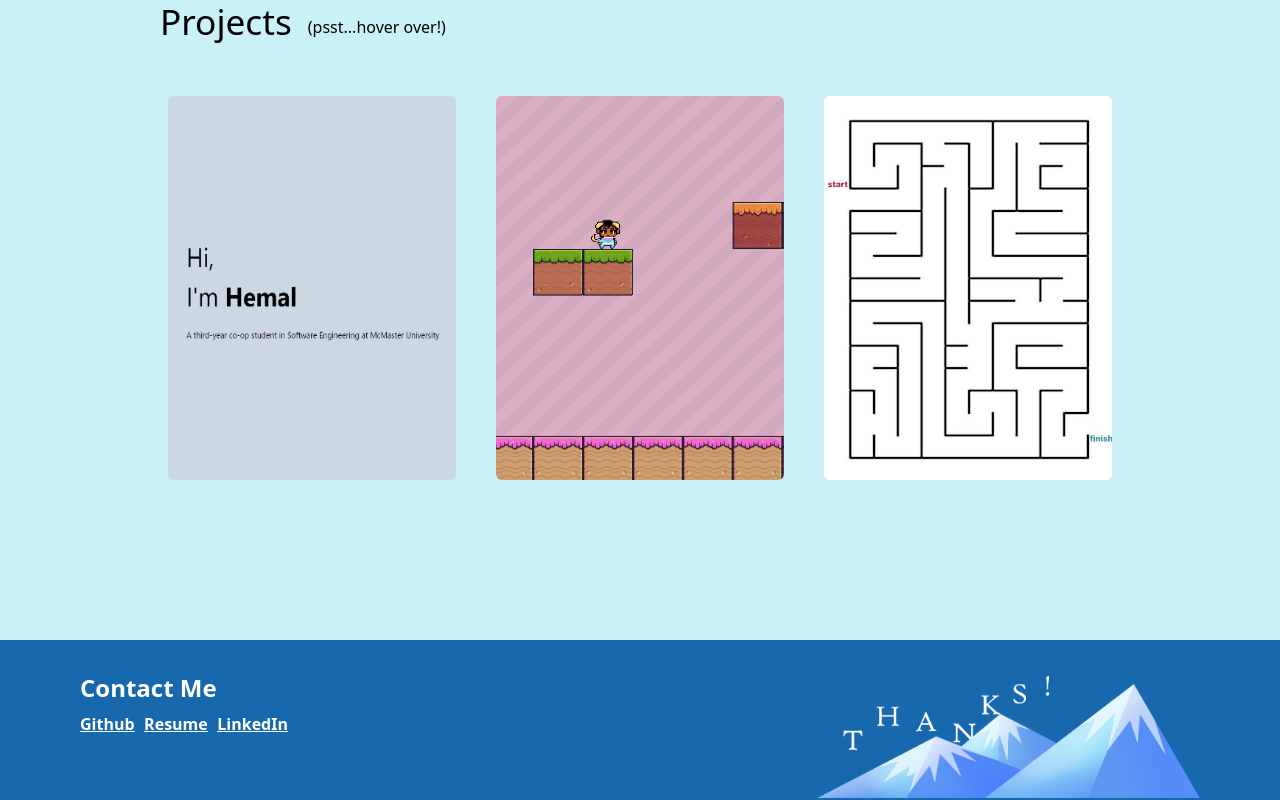
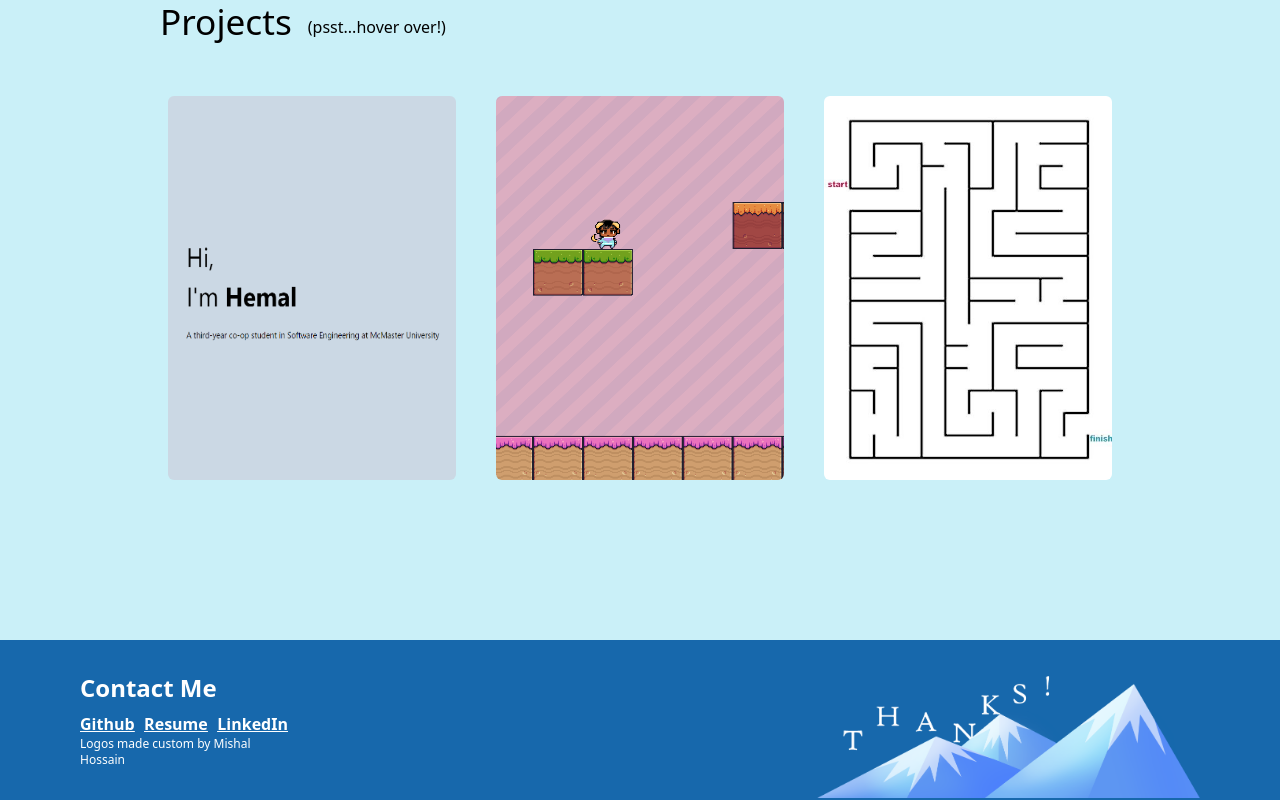
Before and after one commit to hemalr24/HemalsPortfolio, a React (Create React App) app: page / in a window 1280 px wide. Shown: the part 2409-3209 px from the top of the page. Built offline with nearby package versions, Linux system fonts and the light colour scheme.

Commit message:
credits Mishal in footer for the logos

```diff
--- a/src/components/Footer.jsx
+++ b/src/components/Footer.jsx
@@ -6,13 +6,16 @@ const Footer = () => {
     return (
         <>
             <div className="w-full h-40 bg-nav-blue px-20 py-8 flex justify-between">
-                <div className='w-52'>
-                    <h2 className="text-2xl font-bold mb-2 text-white">Contact Me</h2>
-                    <div className="flex justify-between font-bold underline text-white">
-                        <a href="https://github.com/hemalr24" target="_blank" rel="noopener noreferrer">Github</a>
-                        <a href={resume} target="_blank" rel="noopener noreferrer">Resume</a>
-                        <a href="https://www.linkedin.com/in/hemal-rajput/" target="_blank" rel="noopener noreferrer">LinkedIn</a>
+                <div className='w-52 flex flex-col justify-between'>
+                    <div>
+                        <h2 className="text-2xl font-bold mb-2 text-white">Contact Me</h2>
+                        <div className="flex justify-between font-bold underline text-white">
+                            <a href="https://github.com/hemalr24" target="_blank" rel="noopener noreferrer">Github</a>
+                            <a href={resume} target="_blank" rel="noopener noreferrer">Resume</a>
+                            <a href="https://www.linkedin.com/in/hemal-rajput/" target="_blank" rel="noopener noreferrer">LinkedIn</a>
+                        </div>
                     </div>
+                    <p className='text-xs text-white'>Logos made custom by Mishal Hossain</p>
                 </div>
                 <div className="w-96 h-fill align-self-end">
                     <img src={footerLogo} alt="logo" />
```
